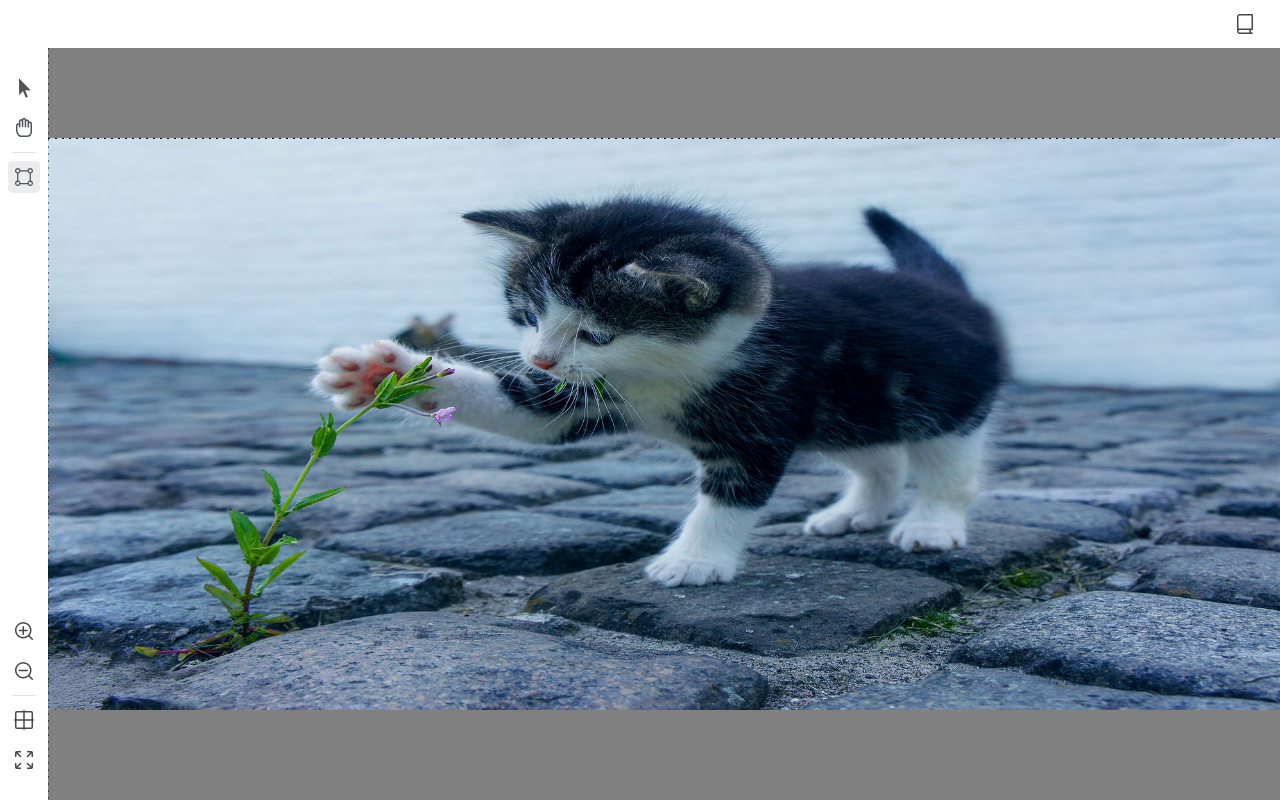
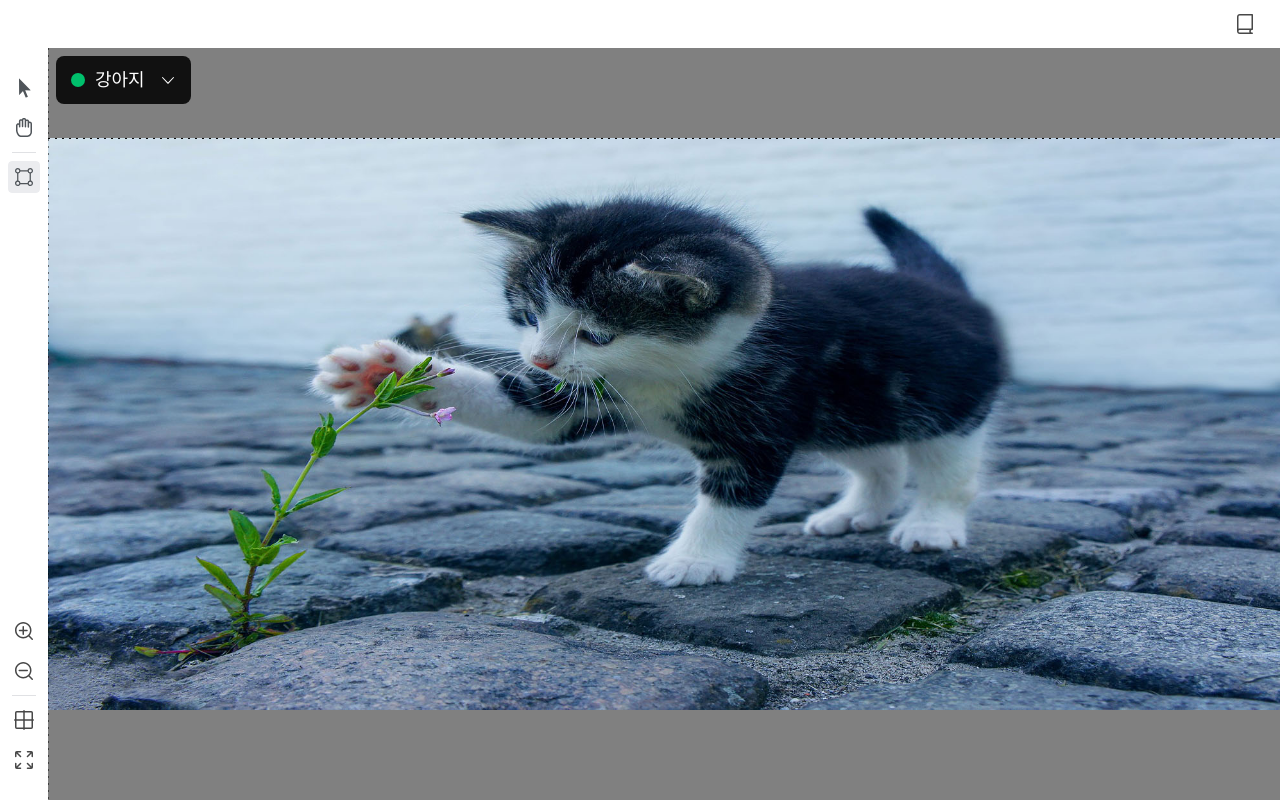
Before and after one commit to msm0748/bounding-box, a React (Create React App) app: page / in a window 1280 px wide. Both pictures are taken after a click on the button 24 px from the left and 177 px from the top of the page. Built offline with nearby package versions, Linux system fonts and the light colour scheme.

Commit message:
feat: Add box category logic

```diff
--- a/src/components/bounding/main/canvas/LabelingCanvas.tsx
+++ b/src/components/bounding/main/canvas/LabelingCanvas.tsx
@@ -15,10 +15,24 @@ interface Props {
     imageInfo: IImageInfo | null;
     mouseCursorStyle: (name: string) => void;
     isImageMove: boolean;
+    category: ICategory;
 }
 
 function LabelingCanvas(
-    { elements, canvasSize, getElements, viewPosRef, scaleRef, tool, selectedElement, getSelectedElement, imageInfo, mouseCursorStyle, isImageMove }: Props,
+    {
+        elements,
+        canvasSize,
+        getElements,
+        viewPosRef,
+        scaleRef,
+        tool,
+        selectedElement,
+        getSelectedElement,
+        imageInfo,
+        mouseCursorStyle,
+        isImageMove,
+        category,
+    }: Props,
     ref: React.Ref<LabelingCanvasdRef>
 ) {
     const canvasRef = useRef<HTMLCanvasElement>(null);
@@ -83,9 +97,10 @@ function LabelingCanvas(
 
         ctx.lineWidth = 2 / scaleRef.current;
 
-        drawingElements.current.forEach(({ id, sX, sY, cX, cY }) => {
+        drawingElements.current.forEach(({ id, sX, sY, cX, cY, color }) => {
             const width = cX - sX;
             const height = cY - sY;
+            ctx.strokeStyle = color;
             ctx.strokeRect(sX, sY, width, height);
 
             if (selectedElement) {
@@ -112,17 +127,25 @@ function LabelingCanvas(
             }
         });
     }, [canvasSize, scaleRef, selectedElement, tool, viewPosRef, crosshair]);
+    console.log(elements);
 
-    const createElement = ({ id, sX, sY, cX, cY }: IElement) => {
+    const createElement = ({ id, sX, sY, cX, cY, color, title }: IElement) => {
         if (imageInfo) {
             const clampedSX = clamp(sX, 0, imageInfo.width);
             const clampedSY = clamp(sY, imageInfo.y, imageInfo.height + imageInfo.y);
             const clampedCX = clamp(cX, 0, imageInfo.width);
             const clampedCY = clamp(cY, imageInfo.y, imageInfo.height + imageInfo.y);
-            return { id, sX: clampedSX, sY: clampedSY, cX: clampedCX, cY: clampedCY };
+            return { id, sX: clampedSX, sY: clampedSY, cX: clampedCX, cY: clampedCY, color, title };
         } else {
-            return { id, sX, sY, cX, cY };
+            return { id, sX, sY, cX, cY, color, title };
         }
+    };
+
+    const updateElement = ({ id, sX, sY, cX, cY, color, title }: IElement) => {
+        const updateElement = createElement({ id, sX, sY, cX, cY, color, title });
+
+        const elementsCopy = [...drawingElements.current].map((element) => (element.id === id ? updateElement : element));
+        drawingElements.current = elementsCopy;
     };
 
     const nearPoint = (offsetX: number, offsetY: number, x: number, y: number, name: string, cX?: number, cY?: number) => {
@@ -184,13 +207,6 @@ function LabelingCanvas(
             .find((element) => element.position !== null);
     };
 
-    const updateElement = ({ id, sX, sY, cX, cY }: IElement) => {
-        const updateElement = createElement({ id, sX, sY, cX, cY });
-
-        const elementsCopy = [...drawingElements.current].map((element) => (element.id === id ? updateElement : element));
-        drawingElements.current = elementsCopy;
-    };
-
     const labelingMouseDown = (zoomPosX: number, zoomPosY: number) => {
         if (isImageMove === true) return;
 
@@ -198,7 +214,7 @@ function LabelingCanvas(
             if (actionRef.current !== "none") return;
             actionRef.current = "drawing";
             const id = +new Date();
-            const element = createElement({ id, sX: zoomPosX, sY: zoomPosY, cX: zoomPosX, cY: zoomPosY });
+            const element = createElement({ id, sX: zoomPosX, sY: zoomPosY, cX: zoomPosX, cY: zoomPosY, color: category.color, title: category.title });
             getSelectedElement(element);
             drawingElements.current = [...drawingElements.current, element];
         } else if (tool === "select") {
@@ -228,8 +244,8 @@ function LabelingCanvas(
                 if (actionRef.current === "drawing") {
                     if (!drawingElements.current) return;
                     const index = drawingElements.current.length - 1;
-                    const { id, sX, sY } = drawingElements.current[index];
-                    updateElement({ id, sX, sY, cX: zoomPosX, cY: zoomPosY });
+                    const { id, sX, sY, color, title } = drawingElements.current[index];
+                    updateElement({ id, sX, sY, cX: zoomPosX, cY: zoomPosY, color, title });
                 }
             } else if (tool === "select") {
                 const element = getElementAtPosition(zoomPosX, zoomPosY, drawingElements.current);
@@ -242,7 +258,7 @@ function LabelingCanvas(
                     }
                 } else if (actionRef.current === "moving") {
                     if (!selectedElement) return;
-                    const { id, sX, sY, cX, cY, offsetX, offsetY } = selectedElement;
+                    const { id, sX, sY, cX, cY, offsetX, offsetY, color, title } = selectedElement;
 
                     if (!(offsetX && offsetY)) return;
 
@@ -262,14 +278,14 @@ function LabelingCanvas(
                         if (newY + height > imageInfo.height + imageInfo.y) newY = imageInfo.height + imageInfo.y - height;
                     }
 
-                    updateElement({ id, sX: newX, sY: newY, cX: newX + width, cY: newY + height });
+                    updateElement({ id, sX: newX, sY: newY, cX: newX + width, cY: newY + height, color, title });
                 } else if (actionRef.current === "resizing") {
                     if (!selectedElement) return;
                     const { position, offsetX, offsetY, ...coordinates } = selectedElement;
                     if (!position) return;
                     if (!(offsetX && offsetY)) return;
-                    const { id, sX, sY, cX, cY } = resizedCoordinates(zoomPosX, zoomPosY, position, coordinates, offsetX, offsetY);
-                    updateElement({ id, sX, sY, cX, cY });
+                    const { id, sX, sY, cX, cY, color, title } = resizedCoordinates(zoomPosX, zoomPosY, position, coordinates, offsetX, offsetY);
+                    updateElement({ id, sX, sY, cX, cY, color, title });
                 }
             }
         }
@@ -280,16 +296,16 @@ function LabelingCanvas(
         if (tool === "bounding") {
             const index = drawingElements.current.length - 1;
             if (index < 0) return;
-            const { id, sX, sY, cX, cY } = adjustElementCoordinates(drawingElements.current[index]);
+            const { id, sX, sY, cX, cY, color, title } = adjustElementCoordinates(drawingElements.current[index]);
             if (Math.abs(sX - cX) < 5 || Math.abs(sY - cY) < 5) return; // Add the box drawing clicking feature
-            updateElement({ id, sX, sY, cX, cY });
+            updateElement({ id, sX, sY, cX, cY, color, title });
         } else if (tool === "select") {
             if (selectedElement) {
                 if (actionRef.current === "resizing") {
                     const element = drawingElements.current.find((element) => element.id === selectedElement.id);
                     if (!element) return;
-                    const { id, sX, sY, cX, cY } = adjustElementCoordinates(element);
-                    updateElement({ id, sX, sY, cX, cY });
+                    const { id, sX, sY, cX, cY, color, title } = adjustElementCoordinates(element);
+                    updateElement({ id, sX, sY, cX, cY, color, title });
                 }
                 const updateSelectedElement = [...drawingElements.current].find((element) => element.id === selectedElement.id);
                 if (updateSelectedElement) {
--- a/src/components/bounding/main/canvas/index.tsx
+++ b/src/components/bounding/main/canvas/index.tsx
@@ -3,6 +3,7 @@ import styled from "styled-components";
 import { INITIAL_POSITION } from "../defaults";
 import ImageCanvas from "./ImageCanvas";
 import LabelingCanvas from "./LabelingCanvas";
+import CategoryDropDown from "../../../common/category";
 
 interface Props {
     imageRef: MutableRefObject<HTMLImageElement>;
@@ -20,6 +21,7 @@ interface Props {
     getDrawFn: (fn: () => void) => void;
     selectedElement: ISelectedElement | null;
     getSelectedElement: (element: ISelectedElement | null) => void;
+    categoryList: ICategory[];
 }
 
 function Canvas({
@@ -38,6 +40,7 @@ function Canvas({
     getElements,
     selectedElement,
     getSelectedElement,
+    categoryList,
 }: Props) {
     const handleImageCanvasRef = useRef<ImageCanvasdRef>(null);
     const handleLabelingCanvasRef = useRef<LabelingCanvasdRef>(null);
@@ -46,6 +49,11 @@ function Canvas({
     const startPosRef = useRef(INITIAL_POSITION);
     const [isImageMove, setIsImageMove] = useState(false);
     const [isGrabbing, setIsGrabbing] = useState(false);
+    const [category, setCategory] = useState<ICategory>(categoryList[0]);
+
+    const onChangeCategory = (selectedCategory: ICategory) => {
+        setCategory(selectedCategory);
+    };
 
     const draw = useCallback(() => {
         if (handleImageCanvasRef.current) {
@@ -202,8 +210,12 @@ function Canvas({
     }, []);
 
     return (
-        <StyledWrapper
-            ref={wrapperRef}
+        <>
+            <StyledWrapper ref={wrapperRef}>
+                {tool === "bounding" && (
+                    <CategoryDropDown category={category} onChangeCategory={onChangeCategory} categoryList={categoryList} isAbsolute={true} />
+                )}
+                <div
                     onMouseDown={handleMouseDown}
                     onMouseMove={handleMouseMove}
                     onMouseUp={handleMouseUp}
@@ -235,8 +247,11 @@ function Canvas({
                         imageInfo={imageInfo}
                         mouseCursorStyle={mouseCursorStyle}
                         isImageMove={isImageMove}
+                        category={category}
                     ></LabelingCanvas>
+                </div>
             </StyledWrapper>
+        </>
     );
 }
 
--- a/src/components/bounding/main/canvas/utils/labelingUtils.ts
+++ b/src/components/bounding/main/canvas/utils/labelingUtils.ts
@@ -18,36 +18,36 @@ export const cursorForPosition = (position: string) => {
 };
 
 export const adjustElementCoordinates = (element: IElement) => {
-    const { id, sX, sY, cX, cY } = element;
+    const { id, sX, sY, cX, cY, color, title } = element;
     const minX = Math.min(sX, cX);
     const maxX = Math.max(sX, cX);
     const minY = Math.min(sY, cY);
     const maxY = Math.max(sY, cY);
-    return { id, sX: minX, sY: minY, cX: maxX, cY: maxY };
+    return { id, sX: minX, sY: minY, cX: maxX, cY: maxY, color, title };
 };
 
 export const resizedCoordinates = (zoomPosX: number, zoomPosY: number, position: string, coordinates: IElement, offsetX: number, offsetY: number) => {
-    const { id, sX, sY, cX, cY } = coordinates;
+    const { id, sX, sY, cX, cY, color, title } = coordinates;
     const dx = zoomPosX - offsetX;
     const dy = zoomPosY - offsetY;
 
     switch (position) {
         case "tl":
-            return { id, sX: sX + dx, sY: sY + dy, cX, cY };
+            return { id, sX: sX + dx, sY: sY + dy, cX, cY, color, title };
         case "tr":
-            return { id, sX, sY: sY + dy, cX: cX + dx, cY };
+            return { id, sX, sY: sY + dy, cX: cX + dx, cY, color, title };
         case "br":
-            return { id, sX, sY, cX: cX + dx, cY: cY + dy };
+            return { id, sX, sY, cX: cX + dx, cY: cY + dy, color, title };
         case "bl":
-            return { id, sX: sX + dx, sY, cX, cY: cY + dy };
+            return { id, sX: sX + dx, sY, cX, cY: cY + dy, color, title };
         case "b":
-            return { id, sX, sY, cX, cY: cY + dy };
+            return { id, sX, sY, cX, cY: cY + dy, color, title };
         case "t":
-            return { id, sX, sY: sY + dy, cX, cY };
+            return { id, sX, sY: sY + dy, cX, cY, color, title };
         case "r":
-            return { id, sX, sY, cX: cX + dx, cY };
+            return { id, sX, sY, cX: cX + dx, cY, color, title };
         case "l":
-            return { id, sX: sX + dx, sY, cX, cY };
+            return { id, sX: sX + dx, sY, cX, cY, color, title };
         default:
             return coordinates;
     }
--- a/src/components/bounding/main/index.tsx
+++ b/src/components/bounding/main/index.tsx
@@ -4,6 +4,17 @@ import Canvas from "./canvas";
 import LeftBar from "./LeftBar";
 import { INITIAL_POSITION, INITIAL_SIZE, MIN_SCALE, MAX_SCALE, ZOOM_SENSITIVITY, INITIAL_SCALE } from "./defaults";
 import test from "../../../assets/images/test1.jpg";
+
+const categoryList = [
+    {
+        title: "강아지",
+        color: "rgb(0, 192, 108)",
+    },
+    {
+        title: "고양이",
+        color: "rgb(255, 91, 208)",
+    },
+];
 
 function Main() {
     const drawFnRef = useRef<() => void>();
@@ -116,6 +127,7 @@ function Main() {
                 getElements={getElements}
                 selectedElement={selectedElement}
                 getSelectedElement={getSelectedElement}
+                categoryList={categoryList}
             />
         </StyledMain>
     );
--- /dev/null
+++ b/src/components/common/category/CategoryItem.tsx
@@ -0,0 +1,33 @@
+import styled from "styled-components";
+import StyledColorPoint from "./ColorPoint.style";
+
+interface Props extends ICategory {
+    onChangeCategory: (selectedCategory: ICategory) => void;
+    handleDropDown: () => void;
+}
+
+function CategoryItem({ title, color, onChangeCategory, handleDropDown }: Props) {
+    const hadleOnClick = () => {
+        onChangeCategory({ title, color });
+        handleDropDown();
+    };
+    return (
+        <>
+            <StyledItem onClick={hadleOnClick}>
+                <StyledColorPoint color={color} />
+                <div>{title}</div>
+            </StyledItem>
+        </>
+    );
+}
+
+export default CategoryItem;
+
+const StyledItem = styled.li`
+    display: flex;
+    align-items: center;
+    padding: 15px;
+    &: hover {
+        background: rgba(0, 0, 0, 0.04);
+    }
+`;
--- /dev/null
+++ b/src/components/common/category/ColorPoint.style.ts
@@ -0,0 +1,11 @@
+import styled from "styled-components";
+
+const StyledColorPoint = styled.div<{ color: string }>`
+    width: 14px;
+    height: 14px;
+    border-radius: 7px;
+    margin-right: 10px;
+    background: ${(props) => props.color};
+`;
+
+export default StyledColorPoint;
--- /dev/null
+++ b/src/components/common/category/index.tsx
@@ -0,0 +1,102 @@
+import { useState } from "react";
+import styled, { css } from "styled-components";
+import StyledColorPoint from "./ColorPoint.style";
+import CategoryItem from "./CategoryItem";
+
+interface Props {
+    category: ICategory;
+    onChangeCategory: (selectedCategory: ICategory) => void;
+    categoryList: ICategory[];
+    isAbsolute?: boolean;
+}
+
+function Category({ category, onChangeCategory, categoryList, isAbsolute }: Props) {
+    const [isDropDown, setIsDropDown] = useState(false);
+    const handleDropDown = () => {
+        setIsDropDown((prev) => !prev);
+    };
+    return (
+        <StyledDropDownWrap isAbsolute={isAbsolute}>
+            <StyledCategory onClick={handleDropDown}>
+                <StyledBlock>
+                    <StyledColorPoint color={category.color} />
+                    <StyledSelect>{category.title}</StyledSelect>
+                </StyledBlock>
+                {isDropDown ? (
+                    <svg width="16" height="16" fill="#fff" xmlns="http://www.w3.org/2000/svg" fillOpacity="1" viewBox="0 0 96 96">
+                        <path
+                            fillRule="evenodd"
+                            clipRule="evenodd"
+                            d="M48 25a3 3 0 0 1 2.183.942l33 35a3 3 0 1 1-4.366 4.116L48 32.373 17.183 65.058a3 3 0 0 1-4.366-4.116l33-35A3 3 0 0 1 48 25Z"
+                            fill="current"
+                            fillOpacity="current"
+                        ></path>
+                    </svg>
+                ) : (
+                    <svg width="16" height="16" fill="#fff" xmlns="http://www.w3.org/2000/svg" fillOpacity="1" viewBox="0 0 96 96">
+                        <path
+                            fillRule="evenodd"
+                            clipRule="evenodd"
+                            d="M48 71a3 3 0 0 1-2.183-.942l-33-35a3 3 0 1 1 4.366-4.116L48 63.627l30.817-32.685a3 3 0 0 1 4.366 4.116l-33 35A3 3 0 0 1 48 71Z"
+                            fill="current"
+                            fillOpacity="current"
+                        ></path>
+                    </svg>
+                )}
+            </StyledCategory>
+            {isDropDown && (
+                <StyledList>
+                    {categoryList.map((category, index) => (
+                        <CategoryItem
+                            key={index}
+                            title={category.title}
+                            color={category.color}
+                            onChangeCategory={onChangeCategory}
+                            handleDropDown={handleDropDown}
+                        ></CategoryItem>
+                    ))}
+                </StyledList>
+            )}
+        </StyledDropDownWrap>
+    );
+}
+export default Category;
+
+const StyledDropDownWrap = styled.div<{ isAbsolute?: boolean }>`
+    ${(props) =>
+        props.isAbsolute &&
+        css`
+            position: absolute;
+            top: 8px;
+            left: 8px;
+        `}
+
+    z-index: 100;
+    font-size: 18px;
+    & > * {
+        border-radius: 8px;
+        cursor: pointer;
+    }
+`;
+
+const StyledCategory = styled.div`
+    background: rgba(0, 0, 0, 0.87);
+    color: #fff;
+    display: flex;
+    align-items: center;
+    padding: 15px;
+    display: flex;
+    justify-content: space-between;
+`;
+const StyledSelect = styled.div`
+    margin-right: 15px;
+`;
+
+const StyledList = styled.ul`
+    background: #fff;
+    box-shadow: rgb(0 0 0 / 7%) 0px 4px 16px;
+`;
+const StyledBlock = styled.div`
+    display: flex;
+    align-items: center;
+`;
```
Also changed, not shown: src/components/bounding/main/main.d.ts (+7 -2 lines). Lines whose indentation alone changed are shown as unchanged.
